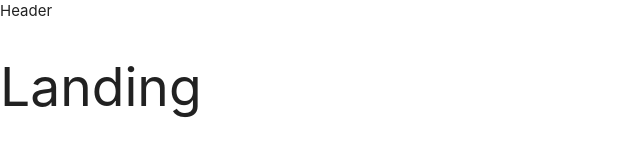
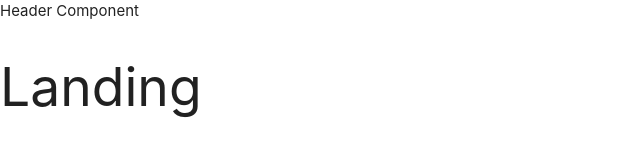
Before and after one commit to dominickjoo/bowlers, a React (Create React App) app in the folder client/: page / in a window 1280 px wide. Shown: the top 160 px of the page, without its empty margins (0-640 px from the left). Built offline with nearby package versions, Linux system fonts and the light colour scheme.

Commit message:
some refactoring

```diff
--- a/client/src/components/App.js
+++ b/client/src/components/App.js
@@ -1,7 +1,7 @@
 import React from 'react';
 import { BrowserRouter, Route } from 'react-router-dom';
 
-import Header from './Header';
+import Header from './layout/Header';
 const Dashboard = () => <h2>Dashboard</h2>
 const SurveyNew = () => <h2>SurveyNew</h2>
 const Landing = () => <h2>Landing</h2>
--- a/client/src/components/Header.js
+++ /dev/null
@@ -1,13 +0,0 @@
-import React, { Component } from 'react';
-
-class Header extends Component {
-  render() {
-    return (
-      <div>
-        Header
-      </div>
-    )
-  }
-}
-
-export default Header
--- /dev/null
+++ b/client/src/components/layout/Header.js
@@ -0,0 +1,9 @@
+function Header() {
+  return (
+    <div>
+      Header Component
+    </div>
+  );
+}
+
+export default Header;
```
